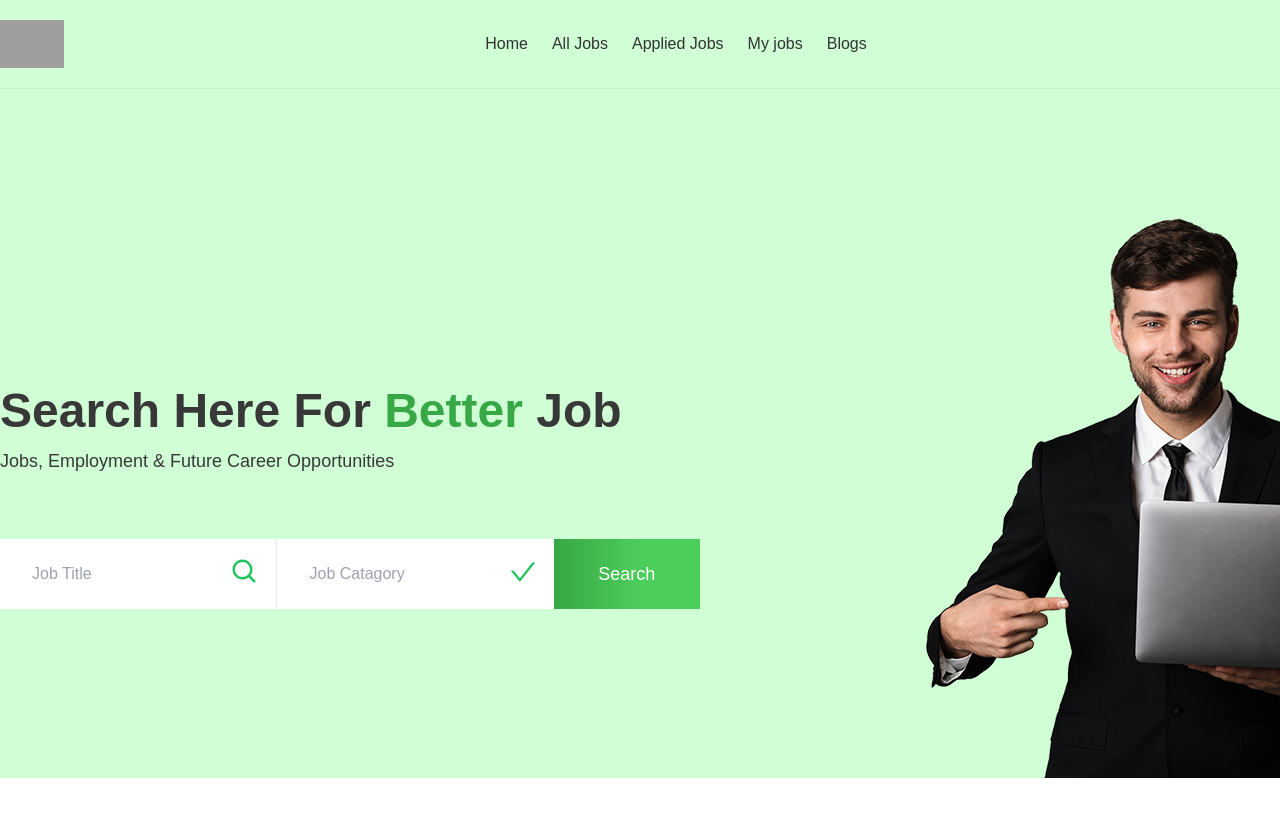
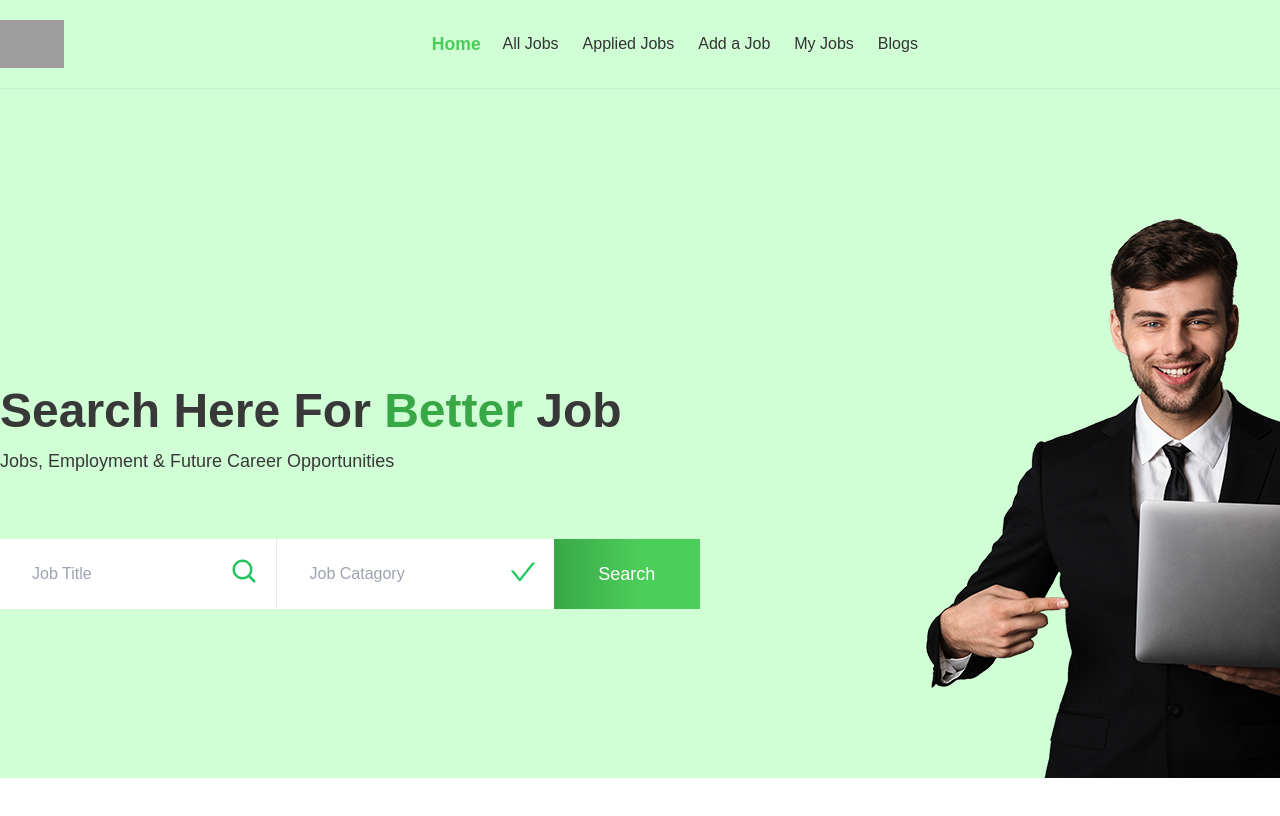
Before and after one commit to Saiful10400/Gable-Job-Portal--Frontend, a React (Vite) app: page / in a window 1280 px wide. Shown: the top 816 px of the page. Built offline with nearby package versions, Linux system fonts and the light colour scheme; grey boxes are pictures that could not be loaded.

Commit message:
nav bar is updated now it responsing on active route.

```diff
--- /dev/null
+++ b/src/Components/Root/Root.jsx
@@ -0,0 +1,14 @@
+import { Outlet } from "react-router-dom";
+import Navbar from "../Routes components/home/NavBar";
+
+
+const Root = () => {
+    return (
+        <div>
+            <Navbar></Navbar>
+            <Outlet></Outlet>
+        </div>
+    );
+};
+
+export default Root;
--- a/src/Components/Routes components/Home/Home.jsx
+++ b/src/Components/Routes components/Home/Home.jsx
@@ -5,7 +5,7 @@ import Navbar from "./NavBar";
 const Home = () => {
     return (
         <div>
-            <Navbar></Navbar>
+
             <Banner></Banner>
             <div className="h-screen"></div>
         </div>
--- a/src/Components/Routes components/Home/Navbar.jsx
+++ b/src/Components/Routes components/Home/Navbar.jsx
@@ -23,23 +23,25 @@ const Navbar = () => {
 
 
 
-console.log(scroll)
 
   let li = (
     <>
-      <NavLink className={"monsera"} onClick={() => setMenu(false)} to={"My_profile"}>
+      <NavLink className={"monsera"} onClick={() => setMenu(false)} to={"/"}>
         Home
       </NavLink>
-      <NavLink className={"monsera"} onClick={() => setMenu(false)} to={"My_site"}>
+      <NavLink className={"monsera"} onClick={() => setMenu(false)} to={"/All_Jobs"}>
         All Jobs
       </NavLink>
-      <NavLink className={"monsera"} onClick={() => setMenu(false)} to={"Add_product"}>
+      <NavLink className={"monsera"} onClick={() => setMenu(false)} to={"/Applied_Jobs"}>
         Applied Jobs
       </NavLink>
-      <NavLink className={"monsera"} onClick={() => setMenu(false)} to={"My_products"}>
-        My jobs
+      <NavLink className={"monsera"} onClick={() => setMenu(false)} to={"/Add_A_Job"}>
+        Add a Job
       </NavLink>
-      <NavLink className={"monsera"} onClick={() => setMenu(false)} to={"order"}>
+      <NavLink className={"monsera"} onClick={() => setMenu(false)} to={"/My_Jobs"}>
+        My Jobs
+      </NavLink>
+      <NavLink className={"/Blog"} onClick={() => setMenu(false)} to={"/Blog"}>
         Blogs
       </NavLink>
     </>
--- a/src/index.css
+++ b/src/index.css
@@ -16,3 +16,8 @@
     font-family: 'Montserrat', sans-serif;
 
 }
+.active{
+   color: #4BCC5A;
+   font-weight: 700;
+   transform: scale(1.1);
+}
```
Also changed, not shown: src/Components/Root/RouterProvider.jsx (+28 -1 lines).
